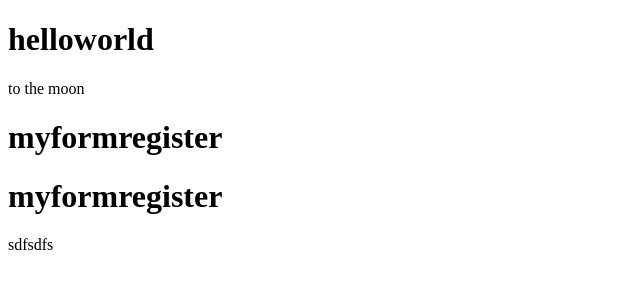
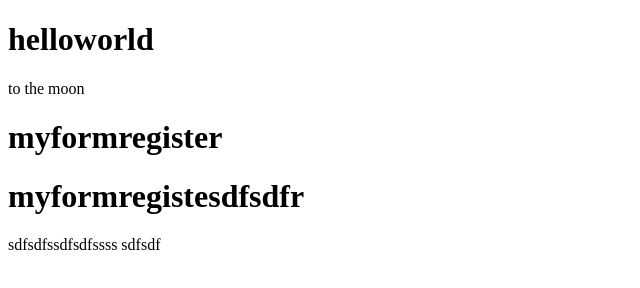
Before and after one commit to sutthiphong14/test, a plain HTML site: page index.html in a window 1280 px wide. Shown: the whole page, without its empty margins (0-640 px from the left). Drawn offline with Linux system fonts and the light colour scheme.

Commit message:
newcommit

```diff
--- a/index.html
+++ b/index.html
@@ -9,7 +9,8 @@
     <h1>helloworld</h1>
     <div>to the moon</div>
     <h1>myformregister</h1>
-    <h1>myformregister</h1>
-    sdfsdfs
+    <h1>myformregistesdfsdfr</h1>
+    sdfsdfssdfsdfssss
+    sdfsdf
 </body>
 </html>
```
